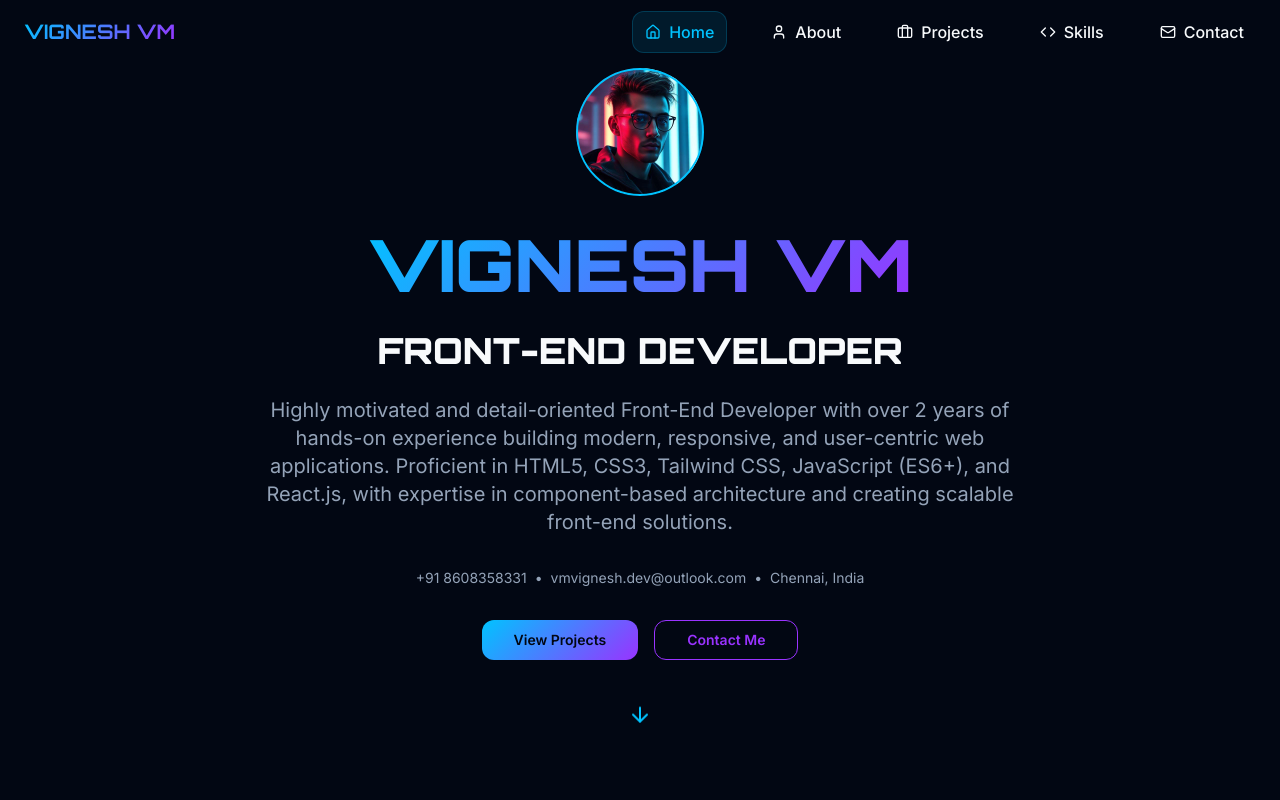
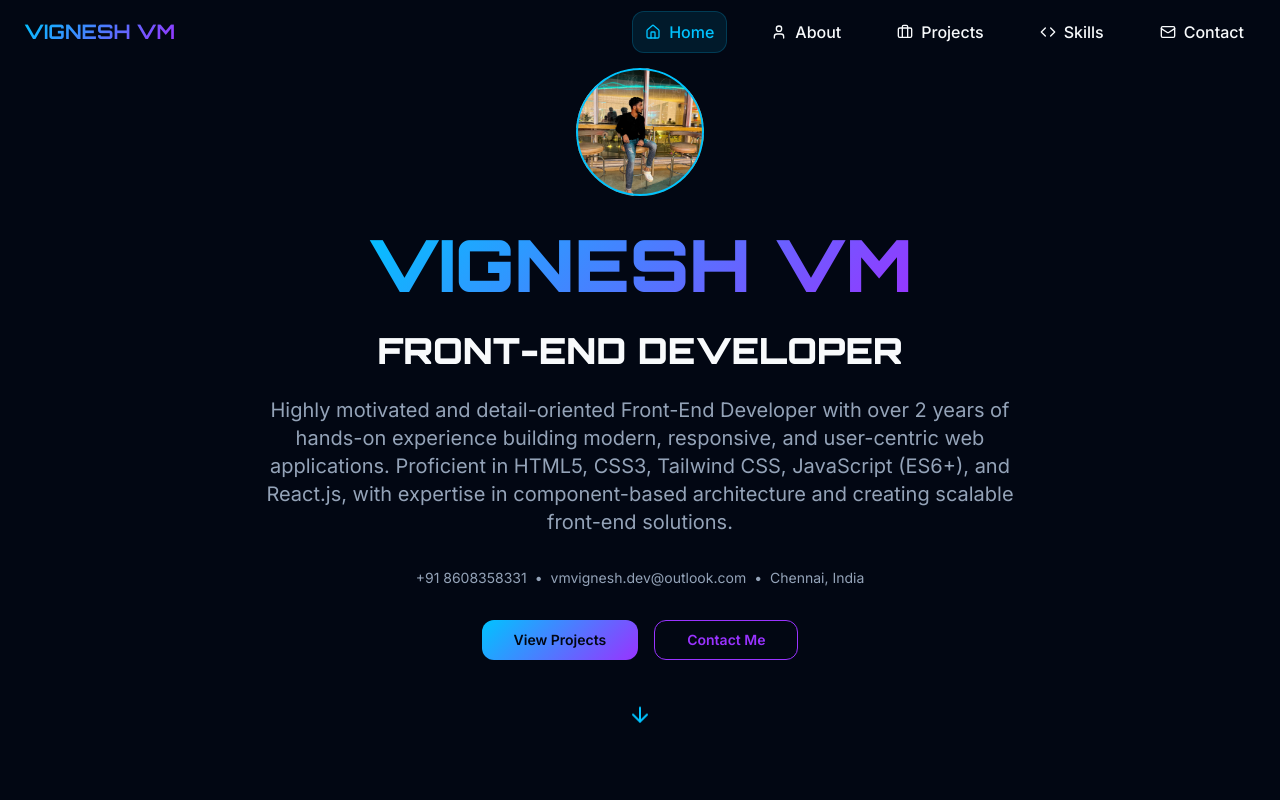
Before and after one commit to VigneshVM18/vignesh-dev-portfolio, a React (Vite) app: page / in a window 1280 px wide. Shown: the top 800 px of the page. Built offline with nearby package versions, Linux system fonts and the light colour scheme.

Commit message:
Change profile image
Update the profile image in the hero section.

```diff
--- a/src/components/Hero.tsx
+++ b/src/components/Hero.tsx
@@ -1,7 +1,6 @@
 
 import { ArrowDown } from 'lucide-react';
 import { Button } from '@/components/ui/button';
-import profileAvatar from '@/assets/profile-avatar.jpg';
 
 export const Hero = () => {
   const scrollToProjects = () => {
@@ -17,7 +16,7 @@ export const Hero = () => {
           <div className="relative inline-block mb-8">
             <div className="w-32 h-32 mx-auto rounded-full overflow-hidden relative">
               <img
-                src={profileAvatar}
+                src="/lovable-uploads/dc861e69-cf0d-4cf6-a03d-05657902e6b8.png"
                 alt="Vignesh VM - Front-End Developer Profile"
                 className="w-full h-full object-cover"
               />
```
Also changed, not shown: public/lovable-uploads/dc861e69-cf0d-4cf6-a03d-05657902e6b8.png (added).
